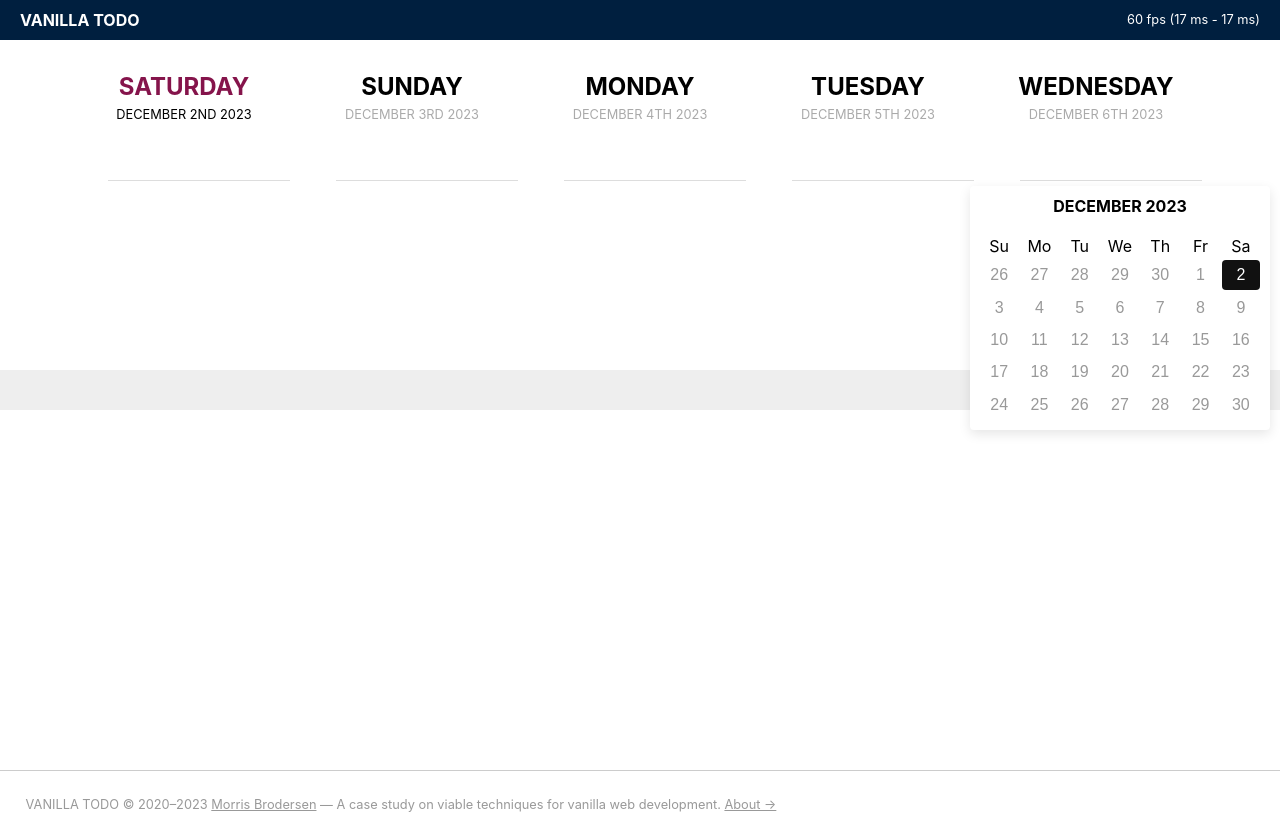
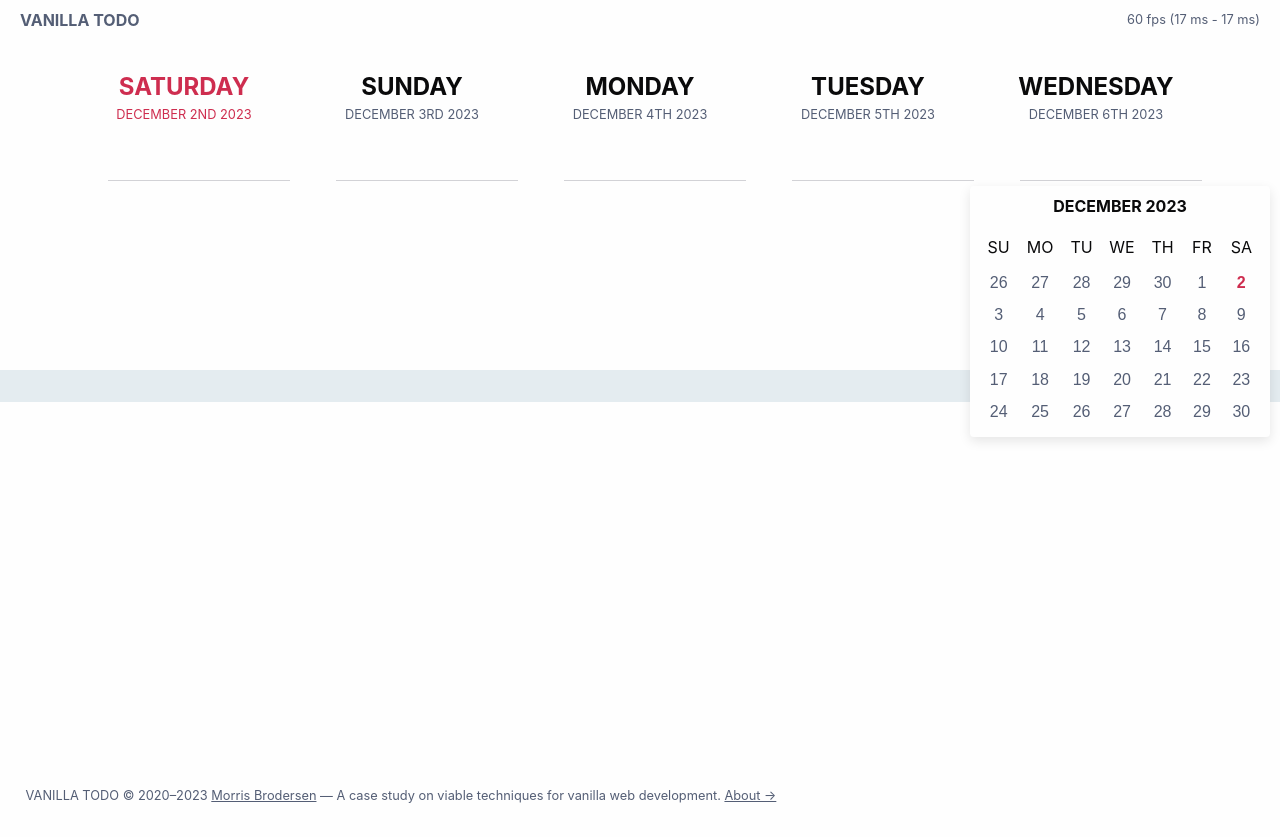
Before and after one commit to morris/vanilla-todo, a website: page public/index.html in a window 1280 px wide. Both pictures are taken after a click on the button 1245 px from the left and 165 px from the top of the page. Drawn offline with Linux system fonts and the light colour scheme; no server answers.

Commit message:
redesign with css vars

```diff
--- a/public/index.html
+++ b/public/index.html
@@ -30,6 +30,7 @@
     <link rel="modulepreload" href="scripts/util.js" />
     <link rel="modulepreload" href="scripts/uuid.js" />
 
+    <link rel="stylesheet" href="styles/vars.css" />
     <link rel="stylesheet" href="styles/base.css" />
     <link rel="stylesheet" href="styles/app-button.css" />
     <link rel="stylesheet" href="styles/app-collapsible.css" />
--- a/public/styles/app-button.css
+++ b/public/styles/app-button.css
@@ -11,21 +11,21 @@
   vertical-align: middle;
   border-radius: 4px;
   transition: all 0.1s ease-out;
-  color: #999;
+  color: var(--button-text);
 }
 
 .app-button:hover {
-  color: #000;
+  color: var(--button-active-text);
 }
 
 .app-button:active {
   transform: translate(0, 1px);
-  color: #000;
-  background: #f3f3f3;
+  color: var(--button-active-text);
+  background: var(--button-active-bg);
 }
 
 .app-button:focus {
-  color: #000;
+  color: var(--button-active-text);
 }
 
 .app-button.-circle {
@@ -39,12 +39,12 @@
 }
 
 .app-button.-highlight {
-  background: #111;
-  color: #fff;
+  color: var(--button-highlight-text);
+  font-weight: bold;
 }
 
 .app-button.-highlight:hover {
-  color: #eee;
+  color: var(--button-active-text);
 }
 
 @media (width >= 600px) {
--- a/public/styles/app-collapsible.css
+++ b/public/styles/app-collapsible.css
@@ -1,13 +1,9 @@
 .app-collapsible > .bar {
-  height: 40px;
-  line-height: 37px;
+  height: 32px;
+  line-height: 29px;
   margin: 0;
   padding: 0 0.75em;
-  background: #eee;
-}
-
-.app-collapsible > .bar > .toggle:active {
-  background: #fff;
+  background: var(--button-active-bg);
 }
 
 .app-collapsible.-animated > .body {
--- a/public/styles/app-date-picker.css
+++ b/public/styles/app-date-picker.css
@@ -1,6 +1,6 @@
 .app-date-picker {
   width: 260px;
-  background: #fff;
+  background: var(--main-bg);
   border-radius: 4px;
   box-shadow: rgb(0 0 0 / 10%) 0 4px 12px;
   padding: 8px;
@@ -33,7 +33,8 @@
 /* stylelint-disable-next-line rscss/class-format */
 .app-date-picker > .dates > thead > tr > th {
   font-weight: normal;
-  padding: 0;
+  text-transform: uppercase;
+  padding-bottom: 0.4em;
 }
 
 /* stylelint-disable-next-line rscss/class-format */
--- a/public/styles/app-footer.css
+++ b/public/styles/app-footer.css
@@ -1,15 +1,14 @@
 .app-footer {
-  border-top: solid 1px #ccc;
   padding: 2em;
   font-size: 0.8em;
-  color: #999;
-}
-
-/* stylelint-disable-next-line rscss/no-descendant-combinator */
-.app-footer a {
-  color: #999;
+  color: var(--aside-text);
 }
 
 .app-footer > p {
   margin: 0;
 }
+
+/* stylelint-disable-next-line rscss/no-descendant-combinator */
+.app-footer a {
+  color: var(--aside-text);
+}
--- a/public/styles/app-header.css
+++ b/public/styles/app-header.css
@@ -1,10 +1,10 @@
 .app-header {
-  background: #001f3f;
+  background: var(--header-bg);
   padding: 10px 20px;
 }
 
 .app-header > .title {
-  color: #fff;
+  color: var(--header-text);
   font-size: 1em;
   margin: 0;
 }
@@ -16,5 +16,5 @@
   margin: 0;
   font-size: 0.8em;
   line-height: 1.5em;
-  color: #fff;
+  color: var(--header-text);
 }
--- a/public/styles/base.css
+++ b/public/styles/base.css
@@ -13,6 +13,8 @@ body {
   margin: 0;
   padding: 0;
   height: 100%;
+  background: var(--main-bg);
+  color: var(--main-text);
 }
 
 body {
--- a/public/styles/todo-day.css
+++ b/public/styles/todo-day.css
@@ -18,17 +18,21 @@
   font-weight: normal;
   margin: 0.25em 0 0;
   font-size: 0.8em;
-  color: #aaa;
+  color: var(--aside-text);
 }
 
 .todo-day.-past {
-  color: #ccc;
+  color: var(--disabled-text);
+}
+
+.todo-day.-past > .header > .date {
+  color: var(--disabled-text);
 }
 
 .todo-day.-today > .header > .dayofweek {
-  color: #85144b;
+  color: var(--highlight-text);
 }
 
 .todo-day.-today > .header > .date {
-  color: #000;
+  color: var(--highlight-text);
 }
--- a/public/styles/todo-item-input.css
+++ b/public/styles/todo-item-input.css
@@ -2,7 +2,7 @@
   position: relative;
   margin: 0 0 0 30px;
   padding: 0 30px 0 0;
-  border-bottom: 1px solid #ddd;
+  border-bottom: 1px solid var(--main-border-light);
   font-size: 0.8em;
   line-height: 1.5em;
   transition: transform 0.2s ease-out;
@@ -17,6 +17,7 @@
   font-family: inherit;
   font-size: inherit;
   line-height: 1.5em;
+  background: transparent;
 }
 
 .todo-item-input > .save {
--- a/public/styles/todo-item.css
+++ b/public/styles/todo-item.css
@@ -4,7 +4,7 @@
   line-height: 1.5em;
   margin: 0;
   padding: 0.25em 0;
-  background: #fff;
+  background: var(--main-bg);
   transition:
     transform 0.2s ease-out,
     opacity 0.2s ease-out;
@@ -34,7 +34,7 @@
 .todo-item > .label {
   margin: 0 0 0 30px;
   padding-bottom: 0.25em;
-  border-bottom: 1px solid #ddd;
+  border-bottom: 1px solid var(--main-border-light);
   overflow: hidden;
   text-overflow: ellipsis;
 }
@@ -43,7 +43,7 @@
   display: none;
   margin: 0 0 0 30px;
   padding-right: 24px;
-  border-bottom: 1px solid #999;
+  border-bottom: 1px solid var(--main-border);
 }
 
 .todo-item > .form > .input {
@@ -65,7 +65,7 @@
 }
 
 .todo-item.-done > .label {
-  color: #ccc;
+  color: var(--disabled-text);
   text-decoration: line-through;
 }
 
--- /dev/null
+++ b/public/styles/vars.css
@@ -0,0 +1,26 @@
+:root {
+  /* Named color scheme */
+  --white: #fefefe;
+  --black: #0a0a0b;
+  --grey1: #545e75;
+  --grey2: #b0b0b8;
+  --grey3: #d2d2d6;
+  --grey4: #e4ecf0;
+  --red: #ce2d4f;
+
+  /* UI color mapping */
+  --main-text: var(--black);
+  --main-bg: var(--white);
+  --main-border: var(--grey2);
+  --main-border-light: var(--grey3);
+  --header-text: var(--grey1);
+  --header-bg: var(--white);
+  --highlight-text: var(--red);
+  --disabled-text: var(--grey3);
+  --aside-text: var(--grey1);
+  --button-text: var(--grey1);
+  --button-bg: transparent;
+  --button-active-text: var(--black);
+  --button-active-bg: var(--grey4);
+  --button-highlight-text: var(--red);
+}
```
Also changed, not shown: README.md.
